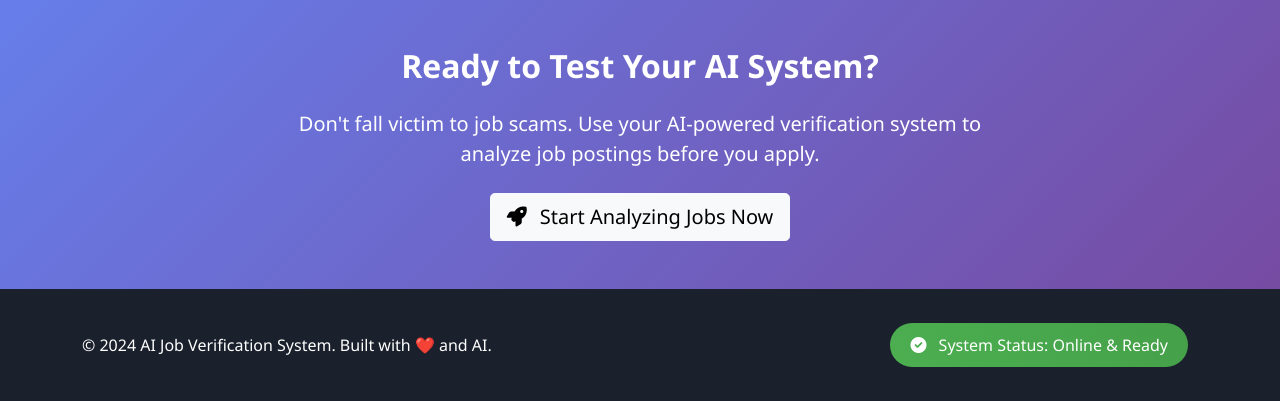
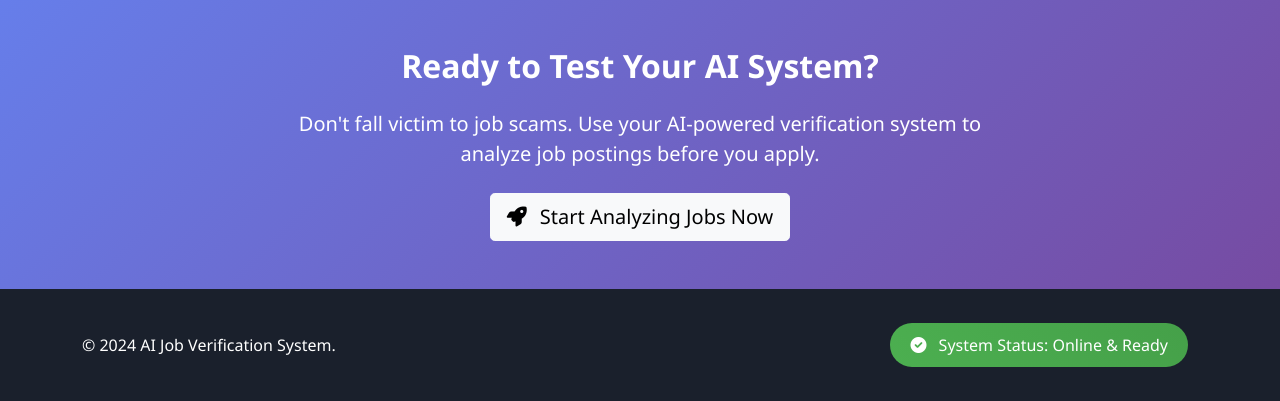
Before and after one commit to Mesh-Tech10/fake-job-verification, a Flask app: page / in a window 1280 px wide. Shown: the part 1425-1826 px from the top of the page. Run offline with Flask 3, Linux system fonts and the light colour scheme.

Commit message:
Update index.html

```diff
--- a/templates/index.html
+++ b/templates/index.html
@@ -212,7 +212,7 @@
         <div class="container">
             <div class="row align-items-center">
                 <div class="col-md-6">
-                    <p class="mb-0">&copy; 2024 AI Job Verification System. Built with ❤️ and AI.</p>
+                    <p class="mb-0">&copy; 2024 AI Job Verification System.</p>
                 </div>
                 <div class="col-md-6 text-end">
                     <div class="success-badge">
```
